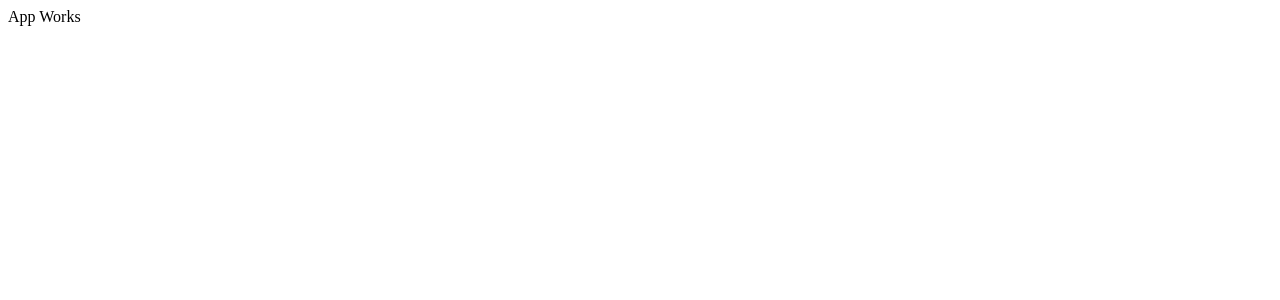
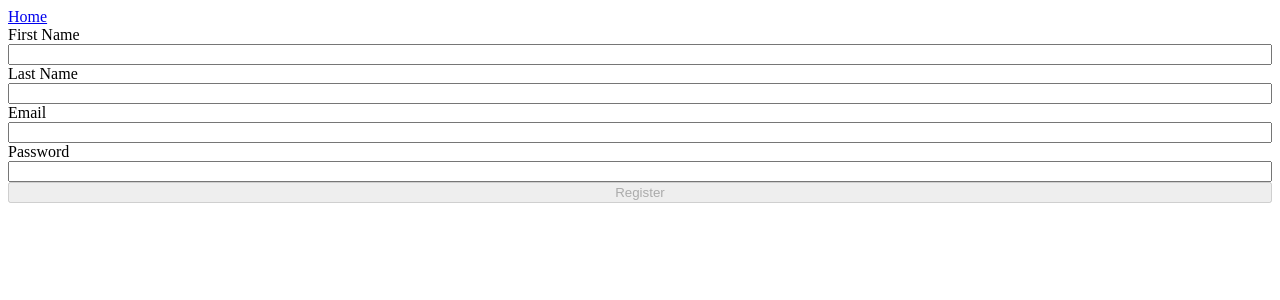
Before and after one commit to jason-nordheim/done, a React (Create React App) app: page / in a window 1280 px wide. Shown: the top 300 px of the page. Built offline with nearby package versions, Linux system fonts and the light colour scheme.

Commit message:
rendered main app component from entry point index.js

```diff
--- a/src/index.js
+++ b/src/index.js
@@ -1,9 +1,6 @@
 import React from "react";
 import ReactDOM from "react-dom";
-
-function App() {
-  return <div>App Works</div>;
-}
+import { App } from "./components/App";
 
 ReactDOM.render(
   <React.StrictMode>
```
